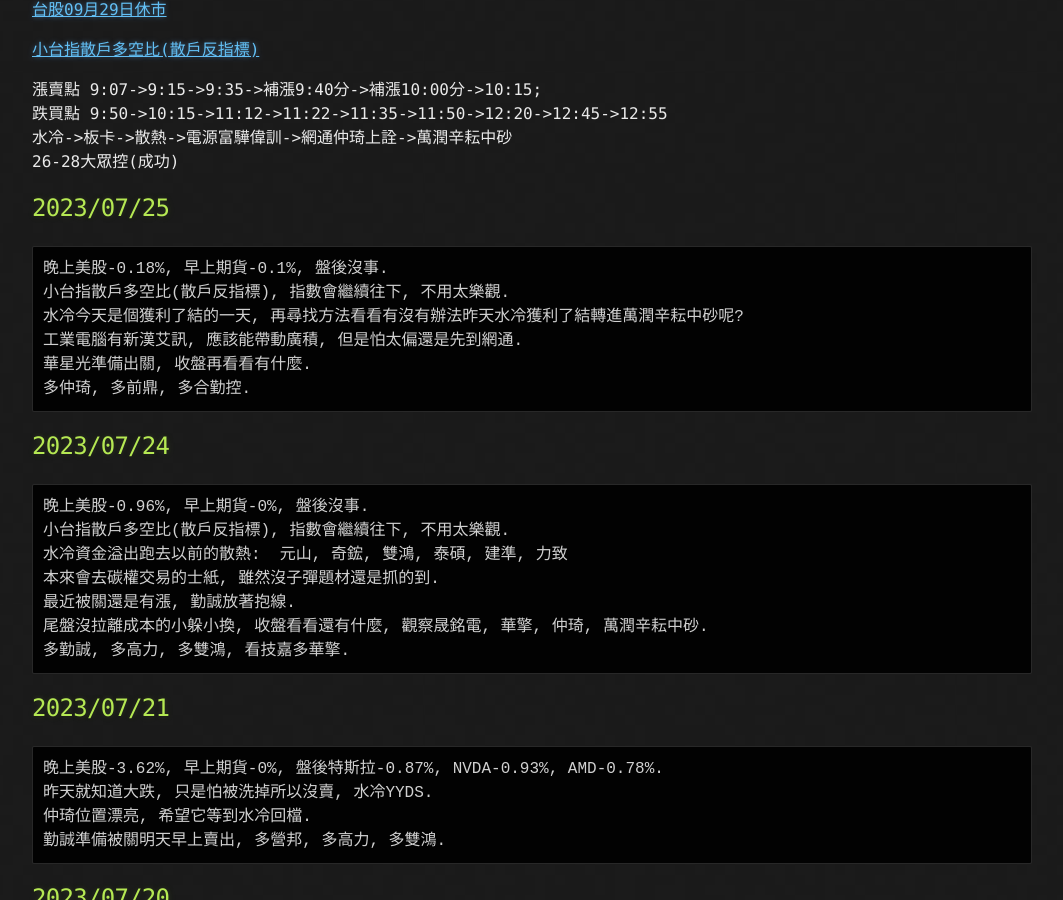
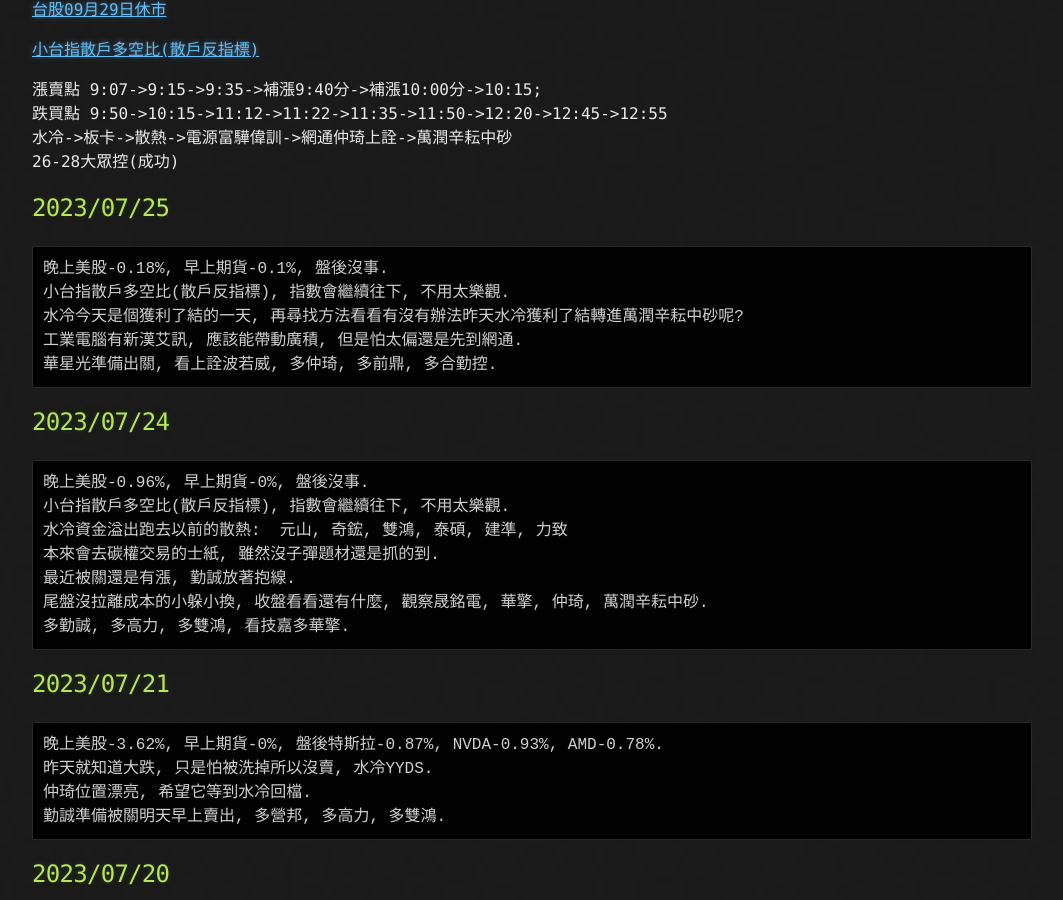
Before and after one commit to lepg5487/Stock_God, a Jekyll site: the page built from index.md, in a window 1280 px wide and 900 px high, scrolled down 460 px. Shown: the whole window, without its empty margins (108-1171 px from the left). Built offline with Jekyll 4.4.1, drawn with Linux system fonts in a browser that asks for light colours; our own code applies the rules of GitHub Pages for plain Markdown files.

Commit message:
Update index.md

````diff
--- a/index.md
+++ b/index.md
@@ -27,8 +27,7 @@ layout: testlayouts
 小台指散戶多空比(散戶反指標), 指數會繼續往下, 不用太樂觀.
 水冷今天是個獲利了結的一天, 再尋找方法看看有沒有辦法昨天水冷獲利了結轉進萬潤辛耘中砂呢?
 工業電腦有新漢艾訊, 應該能帶動廣積, 但是怕太偏還是先到網通.
-華星光準備出關, 收盤再看看有什麼.
-多仲琦, 多前鼎, 多合勤控.
+華星光準備出關, 看上詮波若威, 多仲琦, 多前鼎, 多合勤控.
 ```
 
 ## 2023/07/24
````
